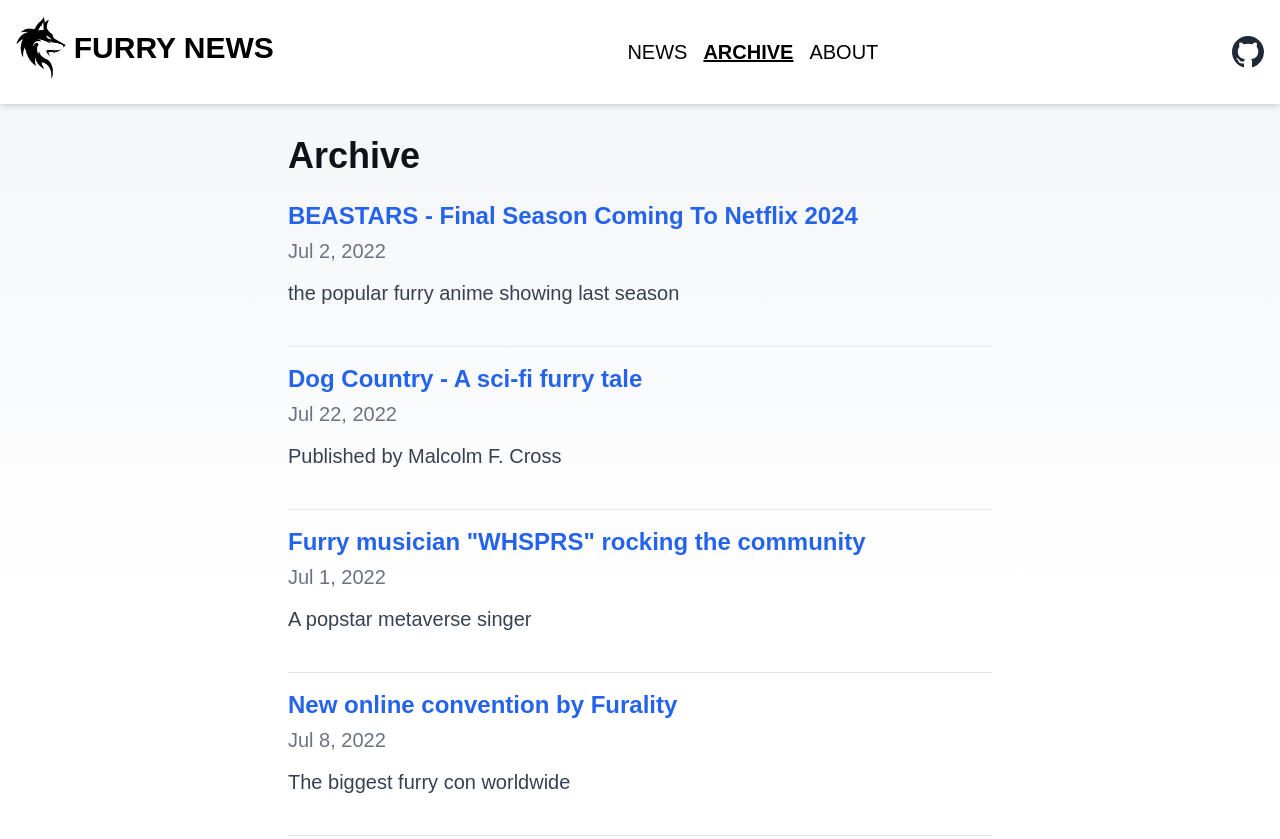
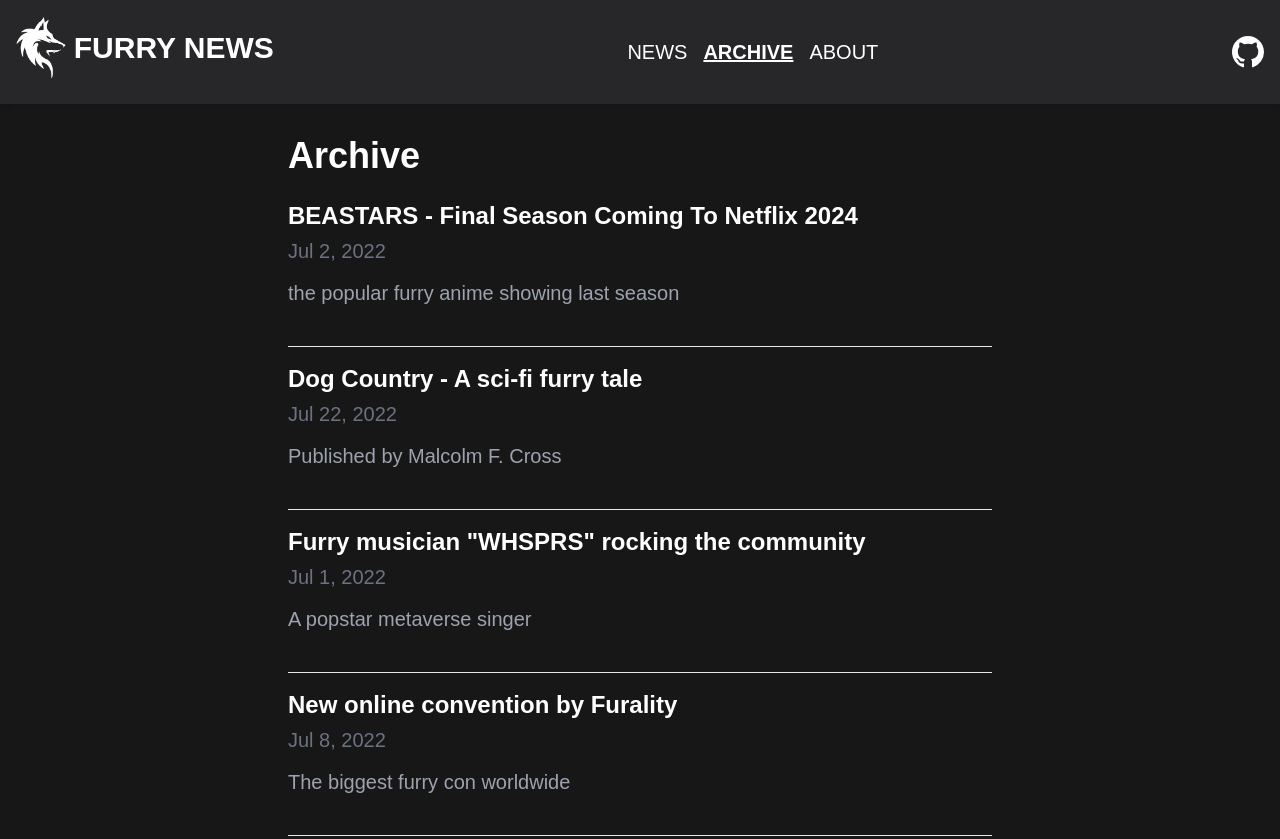
Before and after one commit to LinkTheCoder/Furry-News, an Astro site: page /archive in a window 1280 px wide. Shown: the top 839 px of the page. Built offline with nearby package versions, Linux system fonts and the light colour scheme; Astro itself is replaced by a stand-in of ours.

Commit message:
changed theme to dark

```diff
--- a/src/components/Footer.astro
+++ b/src/components/Footer.astro
@@ -19,7 +19,7 @@
 <style>
 	footer {
 		padding: 2em 1em 6em 1em;
-		background: linear-gradient(var(--gray-gradient)) no-repeat;
+		background: #171717;
 		color: rgb(var(--gray));
 		text-align: center;
 	}
--- a/src/components/Header.astro
+++ b/src/components/Header.astro
@@ -3,11 +3,11 @@
 import { SITE_TITLE } from '../consts';
 ---
 
-<header class="bg-white shadow-md">
+<header class=" bg-zinc-800 shadow-md">
     <nav class="container mx-auto p-4 flex items-center justify-between">
         <h1 class="font-black uppercase text-3xl flex items-center">
-            <a class="text-black flex items-center" href="/">
-                <img src="../../logo.png" alt="Logo" class="h-16 w-auto mr-2"/>
+            <a class="text-white flex items-center" href="/">
+                <img src="../../logo_white.png" alt="Logo" class="h-16 w-auto mr-2"/>
                 {SITE_TITLE}
             </a>
         </h1>
@@ -19,13 +19,13 @@
         <div class="hidden md:flex space-x-4">
             <a href="https://github.com/LinkTheCoder" target="_blank">
                 <span class="sr-only">Link's GitHub</span>
-                <svg viewBox="0 0 16 16" aria-hidden="true" width="32" height="32" class="text-gray-800"><path fill="currentColor" d="M8 0C3.58 0 0 3.58 0 8c0 3.54 2.29 6.53 5.47 7.59.4.07.55-.17.55-.38 0-.19-.01-.82-.01-1.49-2.01.37-2.53-.49-2.69-.94-.09-.23-.48-.94-.82-1.13-.28-.15-.68-.52-.01-.53.63-.01 1.08.58 1.23.82.72 1.21 1.87.87 2.33.66.07-.52.28-.87.51-1.07-1.78-.2-3.64-.89-3.64-3.95 0-.87.31-1.59.82-2.15-.08-.2-.36-1.02.08-2.12 0 0 .67-.21 2.2.82.64-.18 1.32-.27 2-.27.68 0 1.36.09 2 .27 1.53-1.04 2.2-.82 2.2-.82.44 1.1.16 1.92.08 2.12.51.56.82 1.27.82 2.15 0 3.07-1.87 3.75-3.65 3.95.29.25.54.73.54 1.48 0 1.07-.01 1.93-.01 2.2 0 .21.15.46.55.38A8.012 8.012 0 0 0 16 8c0-4.42-3.58-8-8-8z"></path></svg>
+                <svg viewBox="0 0 16 16" aria-hidden="true" width="32" height="32" class="text-gray-800"><path fill="#ffffff" d="M8 0C3.58 0 0 3.58 0 8c0 3.54 2.29 6.53 5.47 7.59.4.07.55-.17.55-.38 0-.19-.01-.82-.01-1.49-2.01.37-2.53-.49-2.69-.94-.09-.23-.48-.94-.82-1.13-.28-.15-.68-.52-.01-.53.63-.01 1.08.58 1.23.82.72 1.21 1.87.87 2.33.66.07-.52.28-.87.51-1.07-1.78-.2-3.64-.89-3.64-3.95 0-.87.31-1.59.82-2.15-.08-.2-.36-1.02.08-2.12 0 0 .67-.21 2.2.82.64-.18 1.32-.27 2-.27.68 0 1.36.09 2 .27 1.53-1.04 2.2-.82 2.2-.82.44 1.1.16 1.92.08 2.12.51.56.82 1.27.82 2.15 0 3.07-1.87 3.75-3.65 3.95.29.25.54.73.54 1.48 0 1.07-.01 1.93-.01 2.2 0 .21.15.46.55.38A8.012 8.012 0 0 0 16 8c0-4.42-3.58-8-8-8z"></path></svg>
             </a>
         </div>
         <!-- Mobile menu button-->
         <div class="md:hidden">
             <button id="menu-button" class="text-gray-800 focus:outline-none">
-                <svg class="h-6 w-6" fill="none" viewBox="0 0 24 24" stroke="currentColor">
+                <svg class="h-6 w-6" fill="none" viewBox="0 0 24 24" stroke="#ffffff">
                     <path stroke-linecap="round" stroke-linejoin="round" stroke-width="2" d="M4 6h16M4 12h16m-7 6h7" />
                 </svg>
             </button>
@@ -40,7 +40,7 @@
             <div class="flex space-x-4">
                 <a href="https://github.com/withastro/astro" target="_blank" class="text-gray-800">
                     <span class="sr-only">Go to Astro's GitHub repo</span>
-                    <svg viewBox="0 0 16 16" aria-hidden="true" width="32" height="32" class="text-gray-800"><path fill="currentColor" d="M8 0C3.58 0 0 3.58 0 8c0 3.54 2.29 6.53 5.47 7.59.4.07.55-.17.55-.38 0-.19-.01-.82-.01-1.49-2.01.37-2.53-.49-2.69-.94-.09-.23-.48-.94-.82-1.13-.28-.15-.68-.52-.01-.53.63-.01 1.08.58 1.23.82.72 1.21 1.87.87 2.33.66.07-.52.28-.87.51-1.07-1.78-.2-3.64-.89-3.64-3.95 0-.87.31-1.59.82-2.15-.08-.2-.36-1.02.08-2.12 0 0 .67-.21 2.2.82.64-.18 1.32-.27 2-.27.68 0 1.36.09 2 .27 1.53-1.04 2.2-.82 2.2-.82.44 1.1.16 1.92.08 2.12.51.56.82 1.27.82 2.15 0 3.07-1.87 3.75-3.65 3.95.29.25.54.73.54 1.48 0 1.07-.01 1.93-.01 2.2 0 .21.15.46.55.38A8.012 8.012 0 0 0 16 8c0-4.42-3.58-8-8-8z"></path></svg>
+                    <svg viewBox="0 0 16 16" aria-hidden="true" width="32" height="32" class="text-gray-800"><path fill="#ffffff" d="M8 0C3.58 0 0 3.58 0 8c0 3.54 2.29 6.53 5.47 7.59.4.07.55-.17.55-.38 0-.19-.01-.82-.01-1.49-2.01.37-2.53-.49-2.69-.94-.09-.23-.48-.94-.82-1.13-.28-.15-.68-.52-.01-.53.63-.01 1.08.58 1.23.82.72 1.21 1.87.87 2.33.66.07-.52.28-.87.51-1.07-1.78-.2-3.64-.89-3.64-3.95 0-.87.31-1.59.82-2.15-.08-.2-.36-1.02.08-2.12 0 0 .67-.21 2.2.82.64-.18 1.32-.27 2-.27.68 0 1.36.09 2 .27 1.53-1.04 2.2-.82 2.2-.82.44 1.1.16 1.92.08 2.12.51.56.82 1.27.82 2.15 0 3.07-1.87 3.75-3.65 3.95.29.25.54.73.54 1.48 0 1.07-.01 1.93-.01 2.2 0 .21.15.46.55.38A8.012 8.012 0 0 0 16 8c0-4.42-3.58-8-8-8z"></path></svg>
                 </a>
             </div>
         </div>
--- a/src/components/HeaderLink.astro
+++ b/src/components/HeaderLink.astro
@@ -15,7 +15,7 @@
 </a>
 <style>
 	a {
-		color:black;
+		color:white;
 		display: inline-block;
 		text-decoration: none;
 	}
@@ -23,4 +23,7 @@
 		font-weight: bolder;
 		text-decoration: underline;
 	}
+	a:hover {
+		text-decoration: underline;
+	}
 </style>
--- a/src/pages/archive.astro
+++ b/src/pages/archive.astro
@@ -12,20 +12,20 @@
     <head>
         <BaseHead title="Blog Archive" description="Archive of all blog posts" />
     </head>
-    <body class="bg-white text-gray-800">
+    <body class=" text-gray-800">
         <Header />
         <main class="w-full max-w-3xl mx-auto p-4 sm:p-6 md:p-8">
             <h1 class="text-3xl sm:text-4xl font-bold mb-6">Archive</h1>
             <ul class="space-y-4">
                 {posts.map((post) => (
                     <li class="border-b pb-4 break-words">
-                        <a href={`/blog/${post.slug}`} class="text-xl sm:text-2xl font-semibold text-blue-600 hover:underline break-words w-full">
+                        <a href={`/blog/${post.slug}`} class="text-xl sm:text-2xl font-semibold hover:underline break-words w-full">
                             {post.data.title}
                         </a>
                         <div class="text-gray-500">
                             <FormattedDate date={post.data.pubDate} />
                         </div>
-                        <p class="text-gray-700 mt-2 break-words w-full">
+                        <p class="text-gray-400 mt-2 break-words w-full">
                             {post.data.description}
                         </p>
                     </li>
--- a/src/pages/index.astro
+++ b/src/pages/index.astro
@@ -20,7 +20,7 @@
 				font-family: Arial, sans-serif;
 				margin: 0;
 				padding: 0;
-				background-color: #fff;
+				background-color: #171717;
 			}
 			main {
 				width: 960px;
--- a/src/styles/global.css
+++ b/src/styles/global.css
@@ -5,12 +5,12 @@
  */
 
 :root {
-	--accent: #2337ff;
-	--accent-dark: #000d8a;
-	--black: 15, 18, 25;
-	--gray: 96, 115, 159;
-	--gray-light: 229, 233, 240;
-	--gray-dark: 34, 41, 57;
+	--accent: #ffffff;
+	--accent-dark: #b9b9b9;
+	--black: 255,255,255;
+	--gray: 189, 189, 189;
+	--gray-light: 189, 189, 189;
+	--gray-dark: 189, 189, 189;
 	--gray-gradient: rgba(var(--gray-light), 50%), #fff;
 	--box-shadow: 0 2px 6px rgba(var(--gray), 25%), 0 8px 24px rgba(var(--gray), 33%),
 		0 16px 32px rgba(var(--gray), 33%);
@@ -21,7 +21,7 @@
 	margin: 0;
 	padding: 0;
 	text-align: left;
-	background: linear-gradient(var(--gray-gradient)) no-repeat;
+	background-color: #171717;
 	background-size: 100% 600px;
 	word-wrap: break-word;
 	overflow-wrap: break-word;
```
Also changed, not shown: public/logo_white.png (added).
